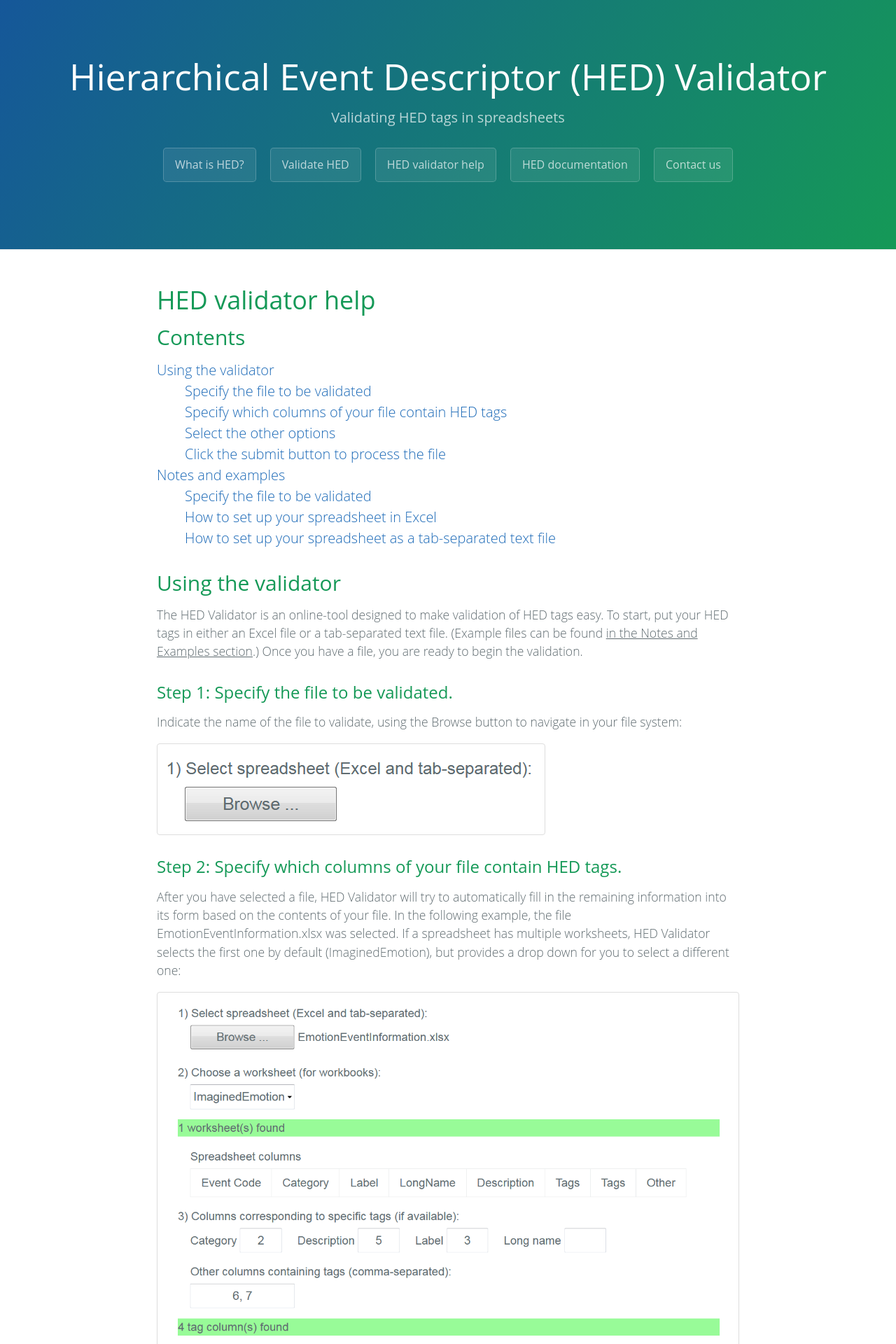
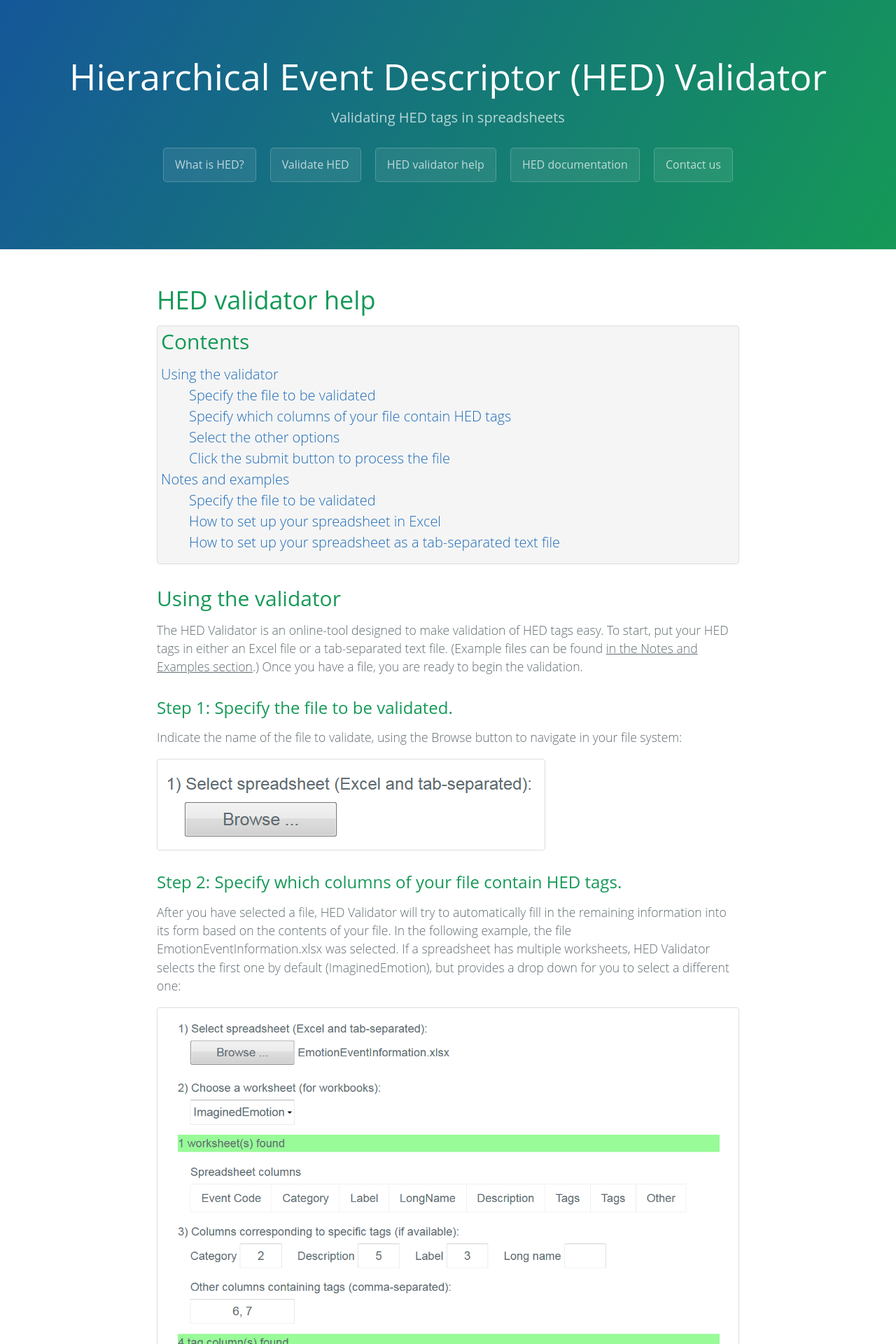
Before and after one commit to IanCa/hed-web, a Flask app: page /help in a window 1280 px wide. Shown: the top 1920 px of the page at 70% size. Run offline with Flask 2, Linux system fonts and the light colour scheme; parts of the project's set-up code (start-up, migrations or seed data) failed here and were passed over; some libraries are stand-ins or nearby versions.

Commit message:
added background color to table of contents

```diff
--- a/python/webinterface/webinterface/static/css/help.css
+++ b/python/webinterface/webinterface/static/css/help.css
@@ -1,10 +1,10 @@
-img {
+img, #table_of_contents {
     border: 1px solid #ddd;
     border-radius: 4px;
     padding: 5px;
 }
 
-img:hover {
+img:hover, #table_of_contents:hover {
     box-shadow: 0 0 2px 1px rgba(0, 140, 186, 0.5);
 }
 
@@ -16,3 +16,7 @@ ul {
 #outer_ul {
     padding-left: 0;
 }
+
+#table_of_contents{
+    background-color: whitesmoke;
+}
```
